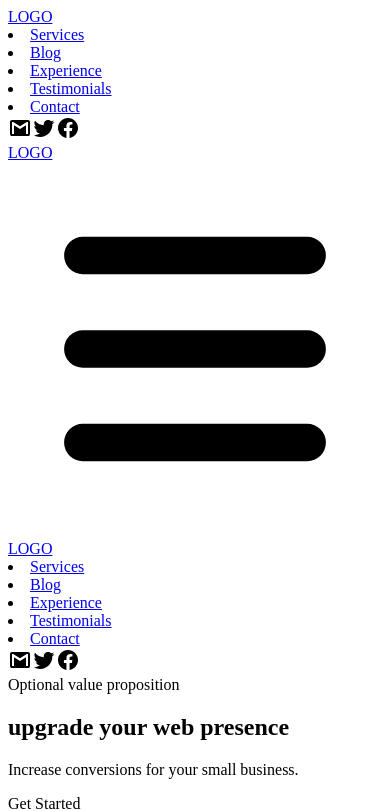
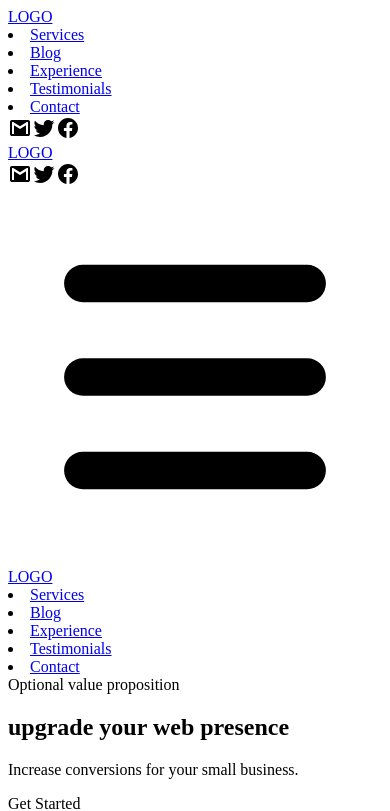
Before and after one commit to AaronTheDesigner/ubat_front, a Next.js app: page / in a window 390 px wide. Shown: the top 811 px of the page. Built offline with nearby package versions, Linux system fonts and the light colour scheme.

Commit message:
social to mobile nav from mobile menu

```diff
--- a/components/nav/MobileMenu.js
+++ b/components/nav/MobileMenu.js
@@ -6,13 +6,13 @@ const MobileMenu = ({onClick}) => {
     // use a hook => onclick for each link slides the menu back to the side.
     // if ^^^ does not work, consider passing up props
     return (
-        <div className="flex z-50 flex-col bg-gray-500 h-screen items-center justify-center overflow-y-scroll gap-y-8" role="mobile menu" >
+        <div className="flex z-50 flex-col bg-gray-500 h-screen items-center justify-center overflow-y-scroll gap-y-4" role="mobile menu" >
             {/* logo */}
-            <div className="text-3xl" onClick={onClick}>
+            <div className="text-4xl font-bold" onClick={onClick}>
                 <Link href="/#">LOGO</Link>
             </div>
             {/* menu */}
-            <div className="list-none flex flex-col justify-center items-center gap-y-5 pb-3">
+            <div className="list-none flex flex-col justify-center items-center text-2xl gap-y-5 my-7">
                 <div className="inline-block relative">
                     <li className="relative" onClick={onClick}>
                         <Link href="/#services" className="inline-block h-full w-full">Services</Link>
@@ -40,7 +40,7 @@ const MobileMenu = ({onClick}) => {
                 </div>
             </div>
             {/* social items */}
-            <div className="flex gap-x-4 opacity-75 pb-10">
+            {/* <div className="flex h-11 gap-x-4 opacity-75">
                 <Link href="#" class="p-2">
                     <svg className="w-6 h-6" width="24" height="24" viewBox="0 0 24 24" fill="none" xmlns="http://www.w3.org/2000/svg">
                         <title>Email</title>
@@ -59,7 +59,7 @@ const MobileMenu = ({onClick}) => {
                         <path d="M12 2.04001C6.5 2.04001 2 6.53001 2 12.06C2 17.06 5.66 21.21 10.44 21.96V14.96H7.9V12.06H10.44V9.85001C10.44 7.34001 11.93 5.96001 14.22 5.96001C15.31 5.96001 16.45 6.15001 16.45 6.15001V8.62001H15.19C13.95 8.62001 13.56 9.39001 13.56 10.18V12.06H16.34L15.89 14.96H13.56V21.96C15.9164 21.5879 18.0622 20.3855 19.6099 18.5701C21.1576 16.7546 22.0054 14.4457 22 12.06C22 6.53001 17.5 2.04001 12 2.04001Z" fill="black"></path>
                     </svg>
                 </Link>
-            </div>
+            </div> */}
         </div>
     )
 }
--- a/components/nav/MobileNav.js
+++ b/components/nav/MobileNav.js
@@ -17,6 +17,26 @@ const MobileNav = () => {
                 <div className="text-base font-extrabold" >
                     <Link href="#">LOGO</Link>
                 </div>
+                <div className="flex gap-x-4 opacity-75 pr-7 ">
+                <Link href="#" class="p-2">
+                    <svg className="w-4 h-4" width="24" height="24" viewBox="0 0 24 24" fill="none" xmlns="http://www.w3.org/2000/svg">
+                        <title>Email</title>
+                        <path d="M20 18H18V9.25L12 13L6 9.25V18H4V6H5.2L12 10.25L18.8 6H20V18ZM20 4H4C2.89 4 2 4.89 2 6V18C2 18.5304 2.21071 19.0391 2.58579 19.4142C2.96086 19.7893 3.46957 20 4 20H20C20.5304 20 21.0391 19.7893 21.4142 19.4142C21.7893 19.0391 22 18.5304 22 18V6C22 5.46957 21.7893 4.96086 21.4142 4.58579C21.0391 4.21071 20.5304 4 20 4Z" fill="black"></path>
+                    </svg>
+                </Link>
+                <Link href="#" className="p-2">
+                    <svg className="w-4 h-4" width="24" height="24" viewBox="0 0 24 24" fill="none" xmlns="http://www.w3.org/2000/svg">
+                        <title>Twitter</title>
+                        <path d="M22.46 6C21.69 6.35 20.86 6.58 20 6.69C20.88 6.16 21.56 5.32 21.88 4.31C21.05 4.81 20.13 5.16 19.16 5.36C18.37 4.5 17.26 4 16 4C13.65 4 11.73 5.92 11.73 8.29C11.73 8.63 11.77 8.96 11.84 9.27C8.28004 9.09 5.11004 7.38 3.00004 4.79C2.63004 5.42 2.42004 6.16 2.42004 6.94C2.42004 8.43 3.17004 9.75 4.33004 10.5C3.62004 10.5 2.96004 10.3 2.38004 10V10.03C2.38004 12.11 3.86004 13.85 5.82004 14.24C5.19077 14.4122 4.53013 14.4362 3.89004 14.31C4.16165 15.1625 4.69358 15.9084 5.41106 16.4429C6.12854 16.9775 6.99549 17.2737 7.89004 17.29C6.37367 18.4904 4.49404 19.1393 2.56004 19.13C2.22004 19.13 1.88004 19.11 1.54004 19.07C3.44004 20.29 5.70004 21 8.12004 21C16 21 20.33 14.46 20.33 8.79C20.33 8.6 20.33 8.42 20.32 8.23C21.16 7.63 21.88 6.87 22.46 6Z" fill="black"></path>
+                    </svg>
+                </Link>
+                <Link href="#" className="p-2">
+                    <svg className="w-4 h-4" width="24" height="24" viewBox="0 0 24 24" fill="none" xmlns="http://www.w3.org/2000/svg">
+                        <title>Facebook</title>
+                        <path d="M12 2.04001C6.5 2.04001 2 6.53001 2 12.06C2 17.06 5.66 21.21 10.44 21.96V14.96H7.9V12.06H10.44V9.85001C10.44 7.34001 11.93 5.96001 14.22 5.96001C15.31 5.96001 16.45 6.15001 16.45 6.15001V8.62001H15.19C13.95 8.62001 13.56 9.39001 13.56 10.18V12.06H16.34L15.89 14.96H13.56V21.96C15.9164 21.5879 18.0622 20.3855 19.6099 18.5701C21.1576 16.7546 22.0054 14.4457 22 12.06C22 6.53001 17.5 2.04001 12 2.04001Z" fill="black"></path>
+                    </svg>
+                </Link>
+            </div>
                 <div className="text-2xl" >
                     <MenuIcon className=" h-5 w-5 cursor-pointer" onClick={() => toggleMenu()}/>
                 </div>
```
